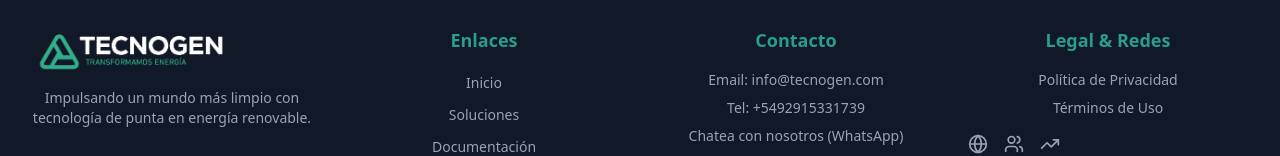
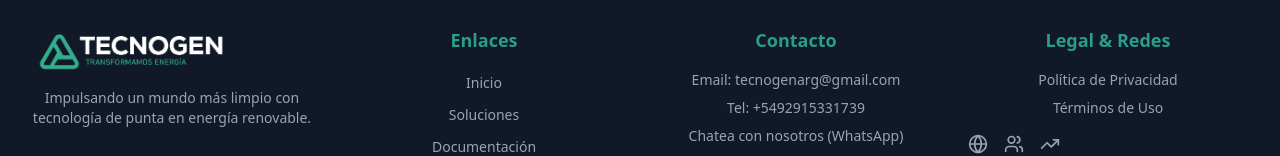
Before and after one commit to Fras28/TecnoGenSolar, a React (Vite) app: page / in a window 1280 px wide. Shown: the part 4869-5025 px from the top of the page. Built offline with nearby package versions, Linux system fonts and the light colour scheme.

Commit message:
tecnogenarg@gmail.com

```diff
--- a/src/App.jsx
+++ b/src/App.jsx
@@ -619,7 +619,7 @@ const Footer = () => (
         <div>
           <h4 className="text-lg font-semibold mb-4 text-[#2A9D8F]">Contacto</h4>
           <ul className="space-y-2 text-sm text-gray-400">
-            <li>Email: info@tecnogen.com</li>
+            <li>Email: tecnogenarg@gmail.com</li>
             <li>Tel: +5492915331739</li>
             {/* Nuevo elemento para WhatsApp */}
             <li>
```
